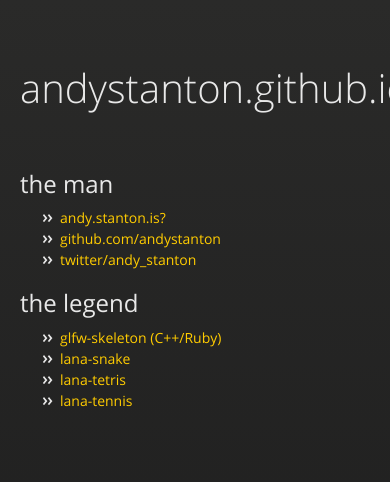
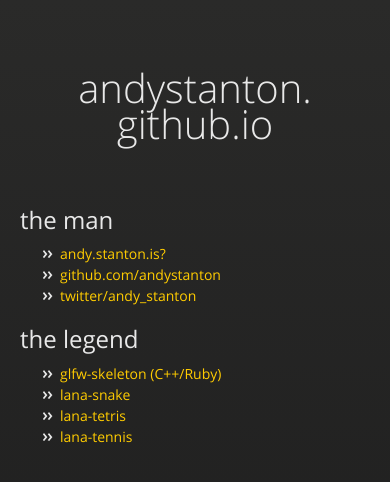
Before and after one commit to andystanton/andystanton.github.io, a plain HTML site: page index.html in a window 390 px wide. Drawn offline with nearby package versions, Linux system fonts and the light colour scheme.

Commit message:
moar responsive

```diff
--- a/index.html
+++ b/index.html
@@ -40,7 +40,7 @@
     <div class="wrapper">
       <section>
         <div id="title">
-          <h1>andystanton.github.io</h1>
+          <h1>andystanton.&#8203;github.io</h1>
         </div>
 
         <div>
```
